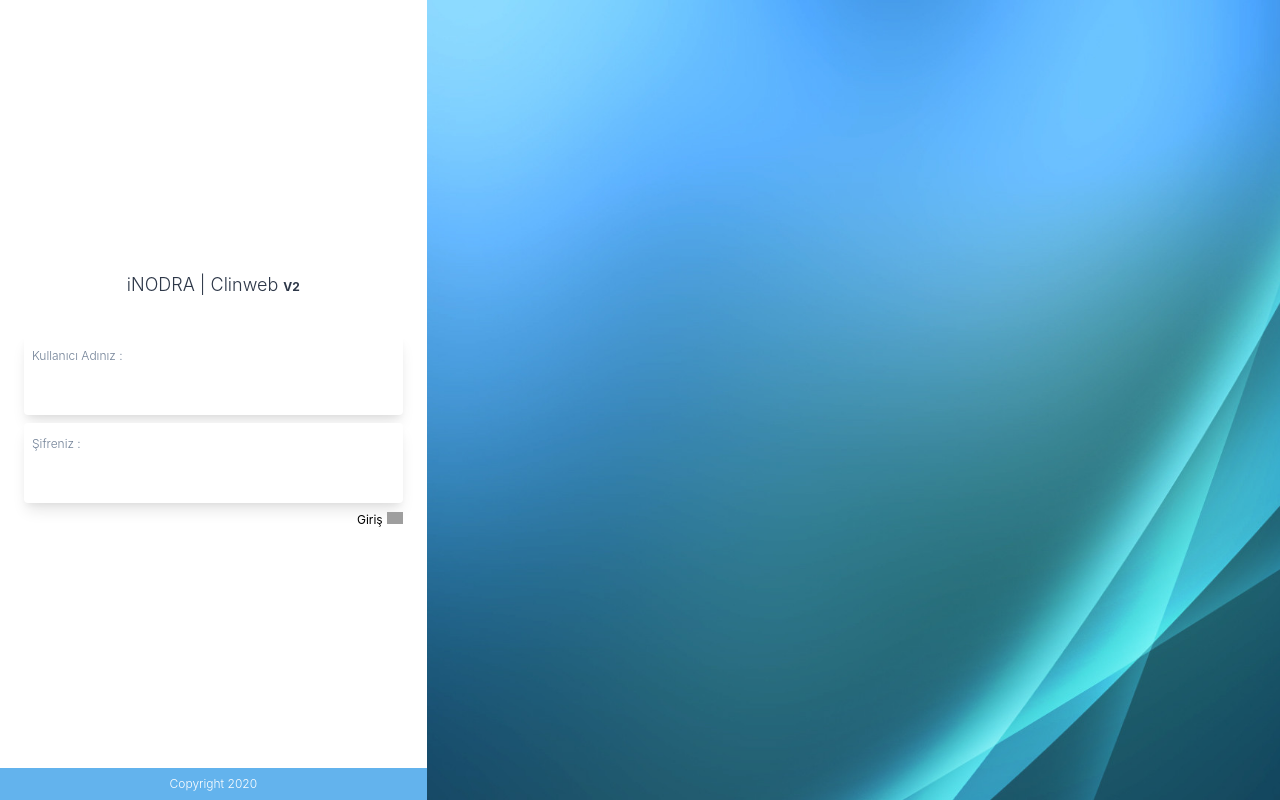
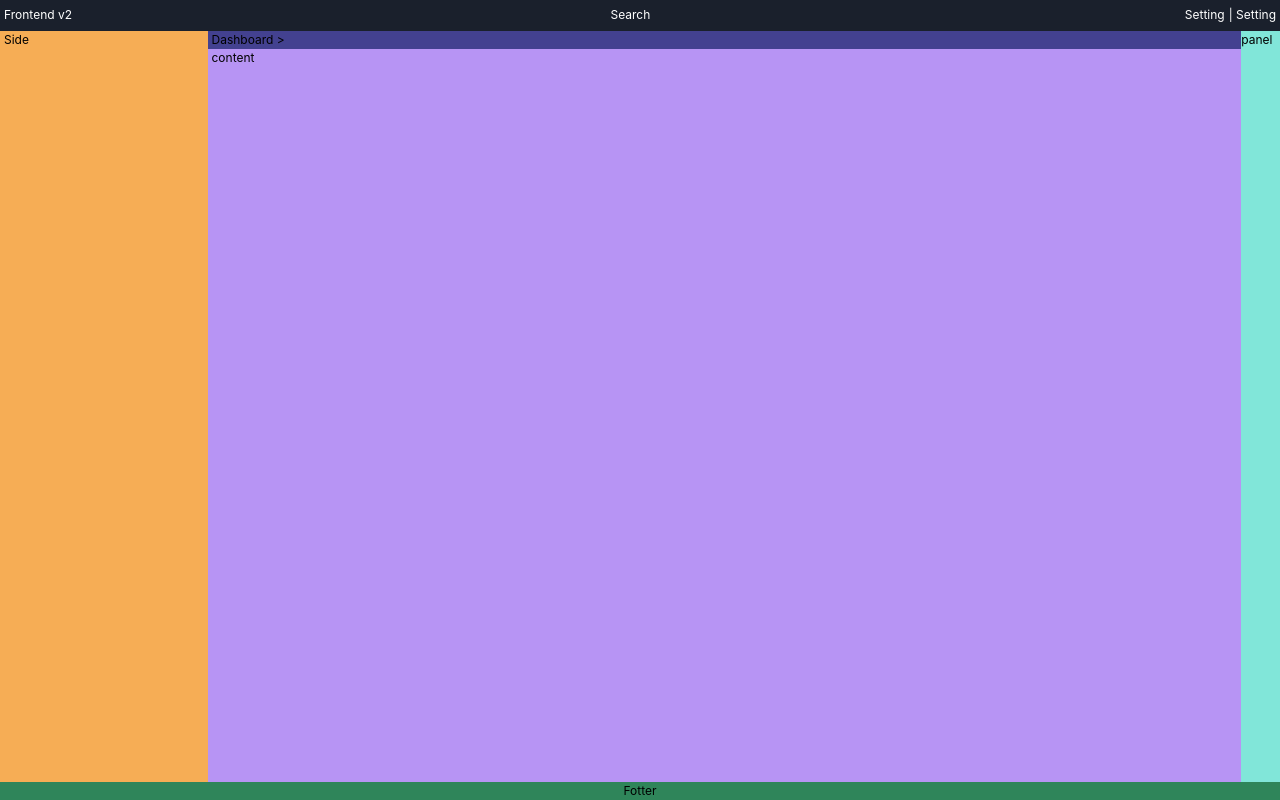
Before and after one commit to oduweb/beyazmasa-frontend, a React (Create React App) app: page / in a window 1280 px wide. Built offline with nearby package versions, Linux system fonts and the light colour scheme; grey boxes are pictures that could not be loaded.

Commit message:
Dashboard layout

```diff
--- a/src/App.js
+++ b/src/App.js
@@ -1,11 +1,12 @@
 import React from "react";
 
-import Login from "./component/Login";
+//import Login from "./component/Login";
+import Dashboard from "./component/pages/Dashboard";
 
 function App() {
   return (
     <div className="App">
-      <Login />
+      <Dashboard />
     </div>
   );
 }
--- a/src/component/Login.js
+++ b/src/component/Login.js
@@ -1,6 +1,11 @@
 import React, { Component } from "react";
 
 export default class Login extends Component {
+  constructor(props) {
+    super(props);
+    this.state = { counter: 0 };
+  }
+
   render() {
     return (
       <div className="flex w-screen h-screen">
@@ -9,7 +14,8 @@ export default class Login extends Component {
           {/* Login Form Area */}
           <div className="px-6 py-4 w-full">
             <div className="text-center text-gray-800 mb-8 font-light h-8 text-lg">
-              iNODRA | Clinweb <span className="font-bold text-xs">V2</span>
+              iNODRA | Clinweb{" "}
+              <span className="font-bold text-xs">V{this.state.counter}</span>
             </div>
             <div>
               <label
@@ -39,7 +45,7 @@ export default class Login extends Component {
             </div>
             <div className="text-right font-light text-xs mt-2 ">
               <button className="inline-flex focus:outline-none">
-                <span>Giriş</span>
+                <span>{this.props.title}</span>
                 <img
                   className="ml-1 mt-090"
                   width="16px"
@@ -55,7 +61,7 @@ export default class Login extends Component {
           </div>
         </div>
         {/* Login page right side */}
-        <div className="flex-shrink-0 items-center bg-gray-700 h-screen w-8/12 hidden sm:block ">
+        <div className="flex-shrink-0 relative items-center bg-gray-700 h-screen w-8/12 hidden sm:block ">
           <img
             className="hidden sm:block object-cover h-screen z-0"
             alt="DnA"
--- /dev/null
+++ b/src/component/pages/Dashboard.js
@@ -0,0 +1,43 @@
+import React, { Component } from "react";
+
+export default class Dashboard extends Component {
+  render() {
+    return (
+      <div className="flex flex-col bg-red-600 h-screen">
+        <nav className="flex bg-gray-900 h-8 text-white justify-between flex-wrap items-center">
+          <div>
+            <div className="text-xs pl-1">Frontend v2</div>
+          </div>
+          <div>
+            <div className="text-xs pl-1">Search</div>
+          </div>
+          <div className="flex flex-wrap items-center">
+            <div className="text-xs pr-1">Setting</div>
+            <div className="text-xs pr-1">| Setting</div>
+          </div>
+        </nav>
+        <div className="flex flex-row h-full relative">
+          <div className="bg-orange-400 w-64 text-xs pl-1 left-0 sm:block hidden h-full z-30">
+            Side
+          </div>
+          <div className="flex flex-col bg-gray-300 w-full relative">
+            <div className="text-xs bg-teal-800 absolute w-full h-full hidden">
+              Hiddden Menu
+            </div>
+            <div className="bg-indigo-800 w-full text-left text-xs pl-1">
+              Dashboard >
+            </div>
+            <div className="bg-purple-400 h-full text-xs pl-1">content</div>
+          </div>
+          <div className="bg-teal-300 w-12 text-xs">panel</div>
+          <div className="bg-gray-500 h-full absolute right-0 w-64 hidden">
+            over panel
+          </div>
+          <div className="bg-green-700 absolute bottom-0 w-full text-center text-xs z-50">
+            Fotter
+          </div>
+        </div>
+      </div>
+    );
+  }
+}
```
Also changed, not shown: 1 other file (tests, documents, lock files or other folders).
